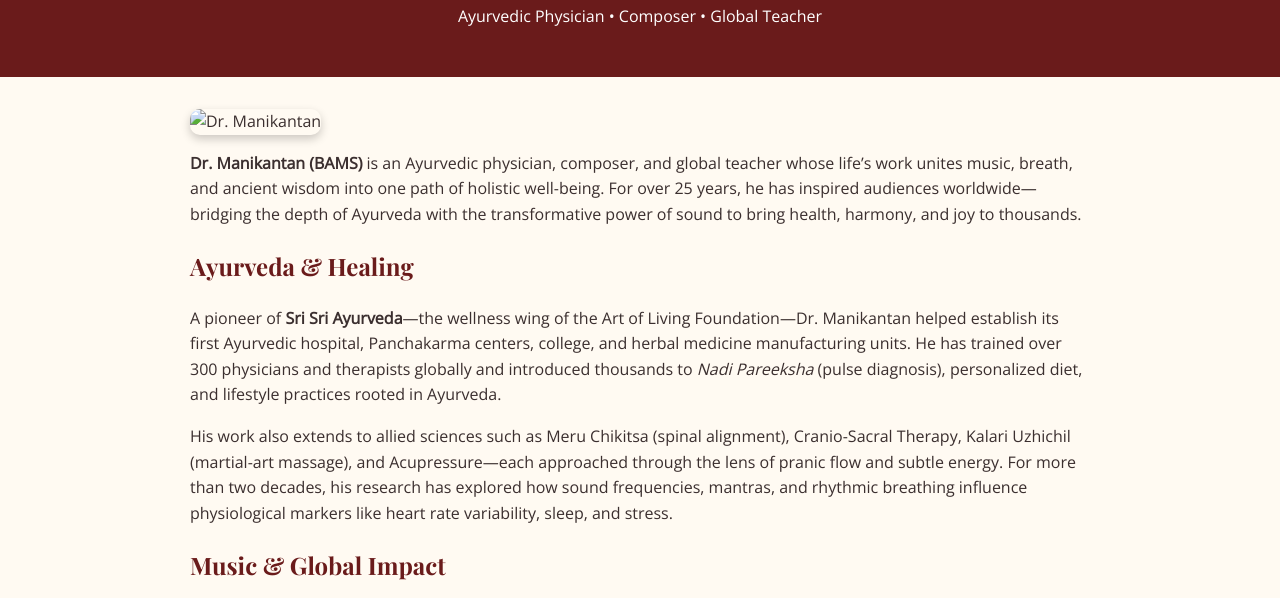
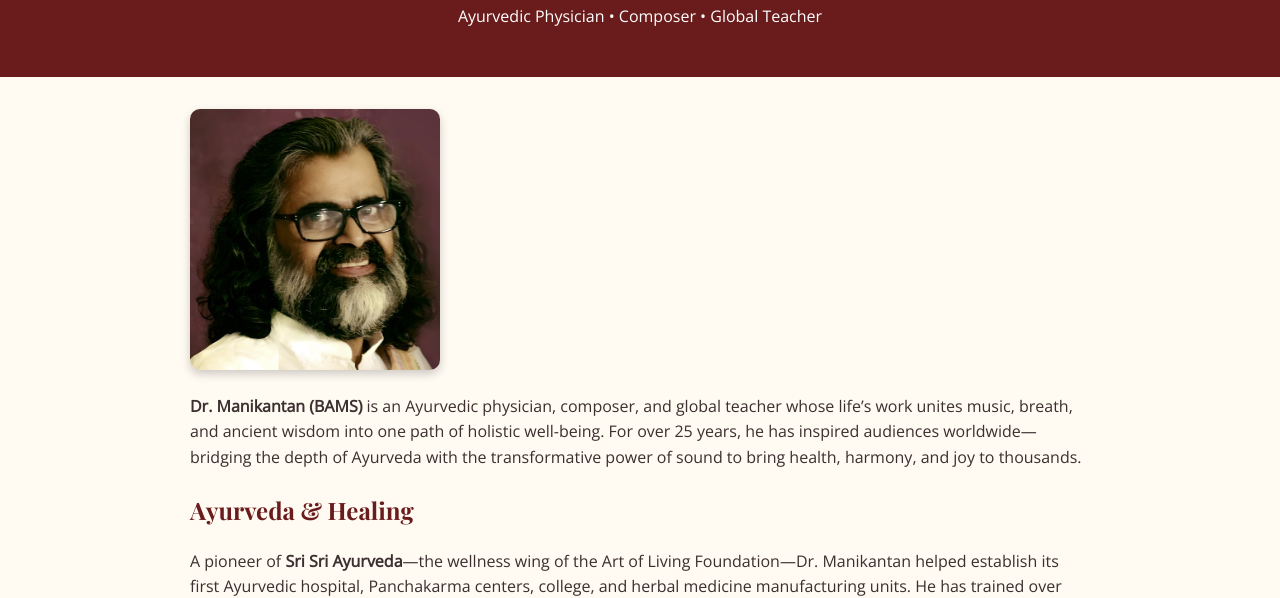
Before and after one commit to drmanikantanandnisha/drmanikantanandnisha.github.io, a plain HTML site: page dr-manikantan.html in a window 1280 px wide. Shown: the part 175-773 px from the top of the page. Drawn offline with nearby package versions, Linux system fonts and the light colour scheme.

Commit message:
Update dr-manikantan.html

```diff
--- a/dr-manikantan.html
+++ b/dr-manikantan.html
@@ -26,7 +26,7 @@
   </header>
 
   <section>
-    <img src="images/dr-manikantan.jpg" alt="Dr. Manikantan" class="profile-img">
+    <img src="dr-manikantan.jpg" alt="Dr. Manikantan" class="profile-img">
 
     <p>
       <strong>Dr. Manikantan (BAMS)</strong> is an Ayurvedic physician, composer, and global teacher whose life’s work unites music, breath, and ancient wisdom into one path of holistic well-being. For over 25 years, he has inspired audiences worldwide—bridging the depth of Ayurveda with the transformative power of sound to bring health, harmony, and joy to thousands.
```
